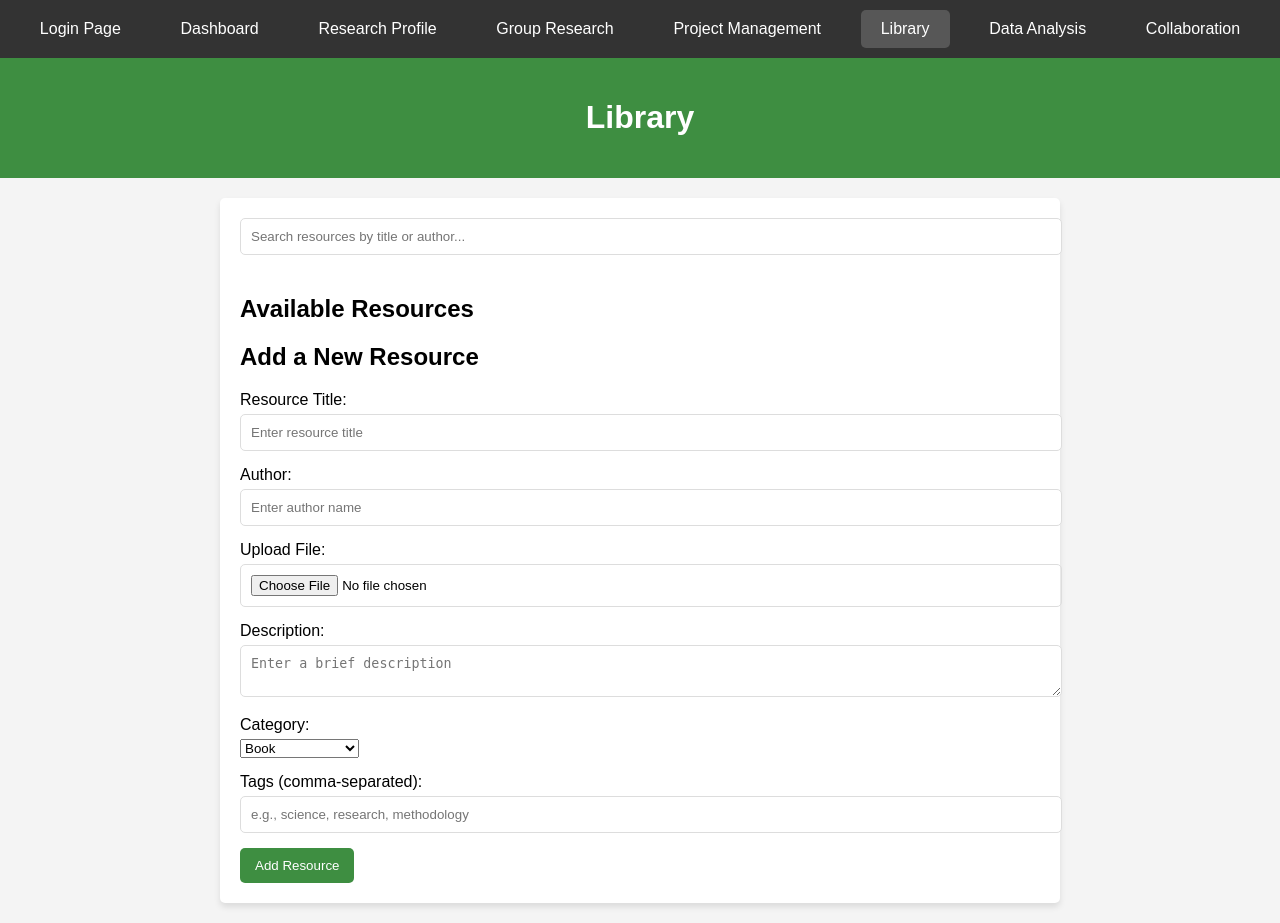
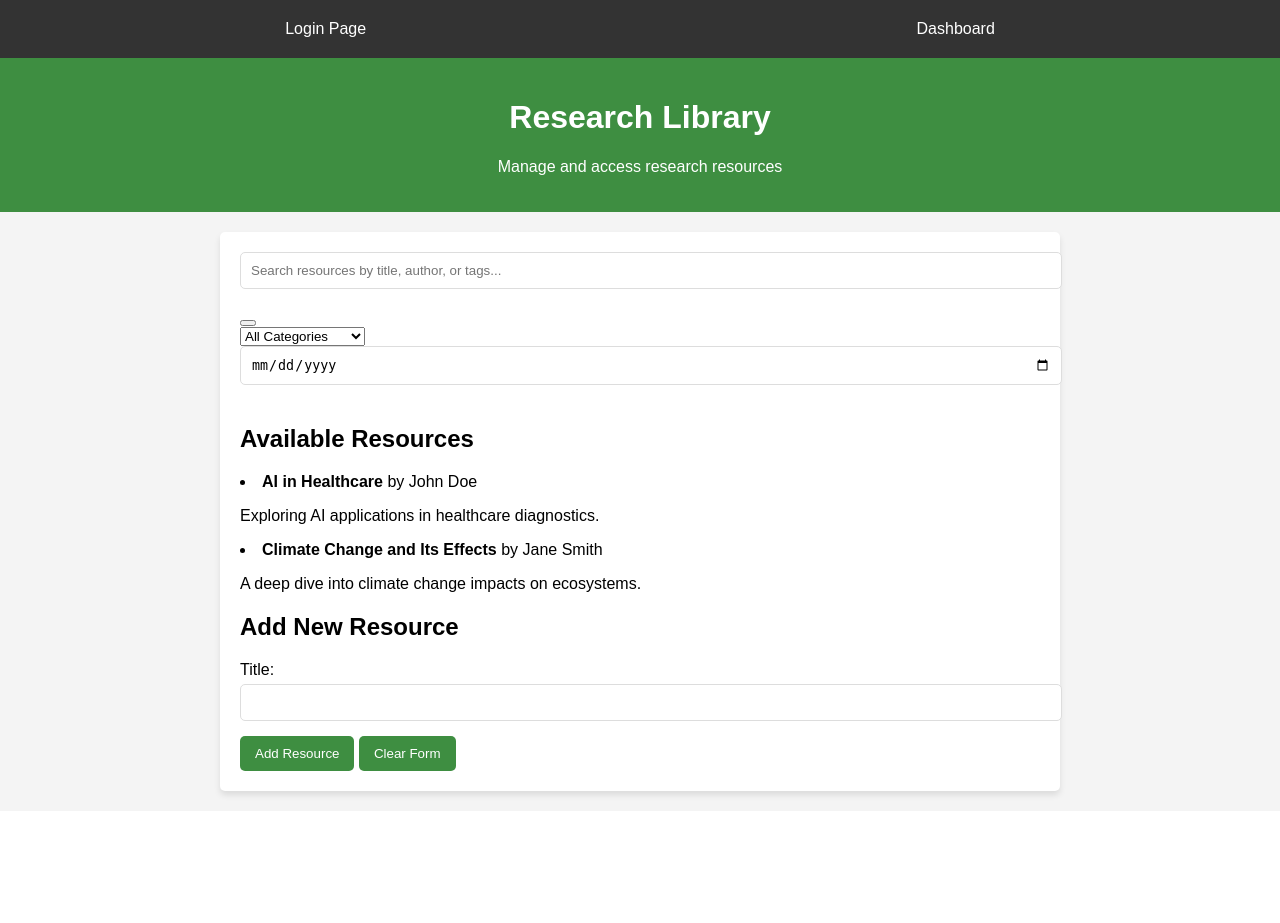
Before and after one commit to rah1809/webdiv-project-, a Flask app: page /library.html in a window 1280 px wide. After the commit the page ends 800 px from the top, so only its background shows below. Run offline with Flask 3, Linux system fonts and the light colour scheme; the visitor is signed in with stand-in values (Sample User, id 1); data that the repository does not hold is empty.

Commit message:
HTML file to better integrate with the JavaScript functionality and enhance

```diff
--- a/templates/library.html
+++ b/templates/library.html
@@ -1,153 +1,136 @@
 <!DOCTYPE html>
 <html lang="en">
 <head>
+    <!-- Meta Tags for Responsive Design -->
     <meta charset="UTF-8">
     <meta name="viewport" content="width=device-width, initial-scale=1.0">
-  <title>Library</title>
+    <title>Research Library Management System</title>
+    <!-- External CSS Link -->
     <link rel="stylesheet" href="{{ url_for('static', filename='css/lib.css') }}">
 </head>
 <body>
-  <!-- Navigation Menu -->
+    <!-- Global Navigation -->
     <nav>
         <ul class="menu">
-      <li><a href="login.html">Login Page</a></li>
-      <li><a href="dashboard.html">Dashboard</a></li>
-      <li><a href="research-profile.html">Research Profile</a></li>
-      <li><a href="group-research.html">Group Research</a></li>
-      <li><a href="project-management.html">Project Management</a></li>
-      <li><a href="library.html" class="active">Library</a></li>
-      <li><a href="data-analysis.html">Data Analysis</a></li>
-      <li><a href="collaboration.html">Collaboration</a></li>
+            <!-- TODO: Consider using url_for() for all links -->
+            <li><a href="{{ url_for('login') }}">Login Page</a></li>
+            <li><a href="{{ url_for('dashboard') }}">Dashboard</a></li>
+            <!-- ... other navigation items ... -->
         </ul>
     </nav>
 
-  <!-- Library Section -->
+    <!-- Main Content Container -->
+    <div class="container">
         <header>
-    <h1>Library</h1>
+            <h1>Research Library</h1>
+            <p class="subtitle">Manage and access research resources</p>
         </header>
+
         <main>
-    <!-- Search Section -->
+            <!-- Enhanced Search Section -->
             <section id="search-bar">
-      <input type="text" id="search-input" placeholder="Search resources by title or author...">
+                <div class="search-wrapper">
+                    <input
+                        type="text"
+                        id="search-input"
+                        placeholder="Search resources by title, author, or tags..."
+                        aria-label="Search resources">
+                    <button type="button" id="search-button" aria-label="Perform search">
+                        <i class="search-icon"></i>
+                    </button>
+                </div>
+                <!-- Advanced Search Filters -->
+                <div class="search-filters">
+                    <select id="category-filter" aria-label="Filter by category">
+                        <option value="">All Categories</option>
+                        <option value="book">Books</option>
+                        <option value="article">Articles</option>
+                        <option value="paper">Research Papers</option>
+                    </select>
+                    <!-- Add date range filter -->
+                    <input type="date" id="date-filter" aria-label="Filter by date">
+                </div>
             </section>
 
-    <!-- Resource List -->
+            <!-- Dynamic Resource List -->
             <section id="resource-list">
                 <h2>Available Resources</h2>
-      <ul id="library-items">
+                <div class="resource-grid" id="library-items">
                     {% for resource in resources %}
-        <li class="resource-item">
+                    <article class="resource-item">
+                        <!-- Resource Card Header -->
+                        <div class="resource-header">
                             <h3>{{ resource.title }}</h3>
-          <p class="author">By: {{ resource.author }}</p>
+                            <span class="resource-type">{{ resource.category }}</span>
+                        </div>
+
+                        <!-- Resource Details -->
+                        <div class="resource-content">
+                            <p class="author">Author: {{ resource.author }}</p>
                             <p class="description">{{ resource.description }}</p>
+                            {% if resource.tags %}
+                            <div class="tags">
+                                {% for tag in resource.tags %}
+                                <span class="tag">{{ tag }}</span>
+                                {% endfor %}
+                            </div>
+                            {% endif %}
+                        </div>
+
+                        <!-- Resource Actions -->
+                        <div class="resource-actions">
                             {% if resource.file_path %}
-          <a href="{{ resource.file_path }}" class="download-link">Download Resource</a>
+                            <a href="{{ resource.file_path }}"
+                               class="download-link"
+                               download>
+                               Download
+                            </a>
                             {% endif %}
+                            <!-- Add citation button -->
+                            <button class="cite-btn"
+                                    data-resource-id="{{ resource.id }}">
+                                Cite
+                            </button>
+                        </div>
+
+                        <!-- Resource Metadata -->
                         <div class="metadata">
-            <span class="upload-date">Added: {{ resource.upload_date.strftime('%Y-%m-%d') }}</span>
+                            <time datetime="{{ resource.upload_date.isoformat() }}">
+                                Added: {{ resource.upload_date.strftime('%Y-%m-%d') }}
+                            </time>
                             <span class="uploader">By: {{ resource.uploaded_by }}</span>
                         </div>
-        </li>
+                    </article>
                     {% endfor %}
-      </ul>
+                </div>
             </section>
 
-    <!-- Add New Resource -->
+            <!-- Resource Upload Form -->
             <section id="add-resource">
-      <h2>Add a New Resource</h2>
-      <form id="add-resource-form" enctype="multipart/form-data">
+                <h2>Add New Resource</h2>
+                <form id="add-resource-form"
+                      enctype="multipart/form-data"
+                      class="resource-form">
+                    <!-- Form fields with improved accessibility -->
                     <div class="form-group">
-          <label for="resource-title">Resource Title:</label>
-          <input type="text" id="resource-title" name="title" placeholder="Enter resource title" required>
+                        <label for="resource-title">Title:</label>
+                        <input type="text"
+                               id="resource-title"
+                               name="title"
+                               required
+                               maxlength="200">
                     </div>
-        <div class="form-group">
-          <label for="resource-author">Author:</label>
-          <input type="text" id="resource-author" name="author" placeholder="Enter author name" required>
+                    <!-- ... other form groups ... -->
+                    <div class="form-actions">
+                        <button type="submit">Add Resource</button>
+                        <button type="reset">Clear Form</button>
                     </div>
-        <div class="form-group">
-          <label for="resource-file">Upload File:</label>
-          <input type="file" id="resource-file" name="file">
-        </div>
-        <div class="form-group">
-          <label for="resource-description">Description:</label>
-          <textarea id="resource-description" name="description" placeholder="Enter a brief description" required></textarea>
-        </div>
-        <div class="form-group">
-          <label for="resource-category">Category:</label>
-          <select id="resource-category" name="category" required>
-            <option value="book">Book</option>
-            <option value="article">Article</option>
-            <option value="paper">Research Paper</option>
-            <option value="other">Other</option>
-          </select>
-        </div>
-        <div class="form-group">
-          <label for="resource-tags">Tags (comma-separated):</label>
-          <input type="text" id="resource-tags" name="tags" placeholder="e.g., science, research, methodology">
-        </div>
-        <button type="submit">Add Resource</button>
                 </form>
             </section>
         </main>
-  <script>
-    document.getElementById('search-input').addEventListener('input', debounce(function(e) {
-      const query = e.target.value;
-      if (query.length >= 2) {
-        fetch(`/library/search?q=${encodeURIComponent(query)}`)
-          .then(response => response.json())
-          .then(resources => {
-            updateResourceList(resources);
-          });
-      }
-    }, 300));
+    </div>
 
-    document.getElementById('add-resource-form').addEventListener('submit', function(e) {
-      e.preventDefault();
-
-      const formData = new FormData(this);
-
-      fetch('/library/add', {
-        method: 'POST',
-        body: formData
-      })
-      .then(response => response.json())
-      .then(data => {
-        if (data.success) {
-          alert('Resource added successfully!');
-          location.reload();
-        } else {
-          alert('Error: ' + data.message);
-        }
-      });
-    });
-
-    function updateResourceList(resources) {
-      const container = document.getElementById('library-items');
-      container.innerHTML = resources.map(resource => `
-        <li class="resource-item">
-          <h3>${resource.title}</h3>
-          <p class="author">By: ${resource.author}</p>
-          <p class="description">${resource.description}</p>
-          ${resource.file_path ? `<a href="${resource.file_path}" class="download-link">Download Resource</a>` : ''}
-          <div class="metadata">
-            <span class="upload-date">Added: ${new Date(resource.upload_date).toLocaleDateString()}</span>
-            <span class="uploader">By: ${resource.uploaded_by}</span>
-          </div>
-        </li>
-      `).join('');
-    }
-
-    function debounce(func, wait) {
-      let timeout;
-      return function executedFunction(...args) {
-        const later = () => {
-          clearTimeout(timeout);
-          func(...args);
-        };
-        clearTimeout(timeout);
-        timeout = setTimeout(later, wait);
-      };
-    }
-  </script>
+    <!-- External JavaScript -->
+    <script src="{{ url_for('static', filename='js/lib.js') }}"></script>
 </body>
 </html>
```
Lines whose indentation alone changed are shown as unchanged.
